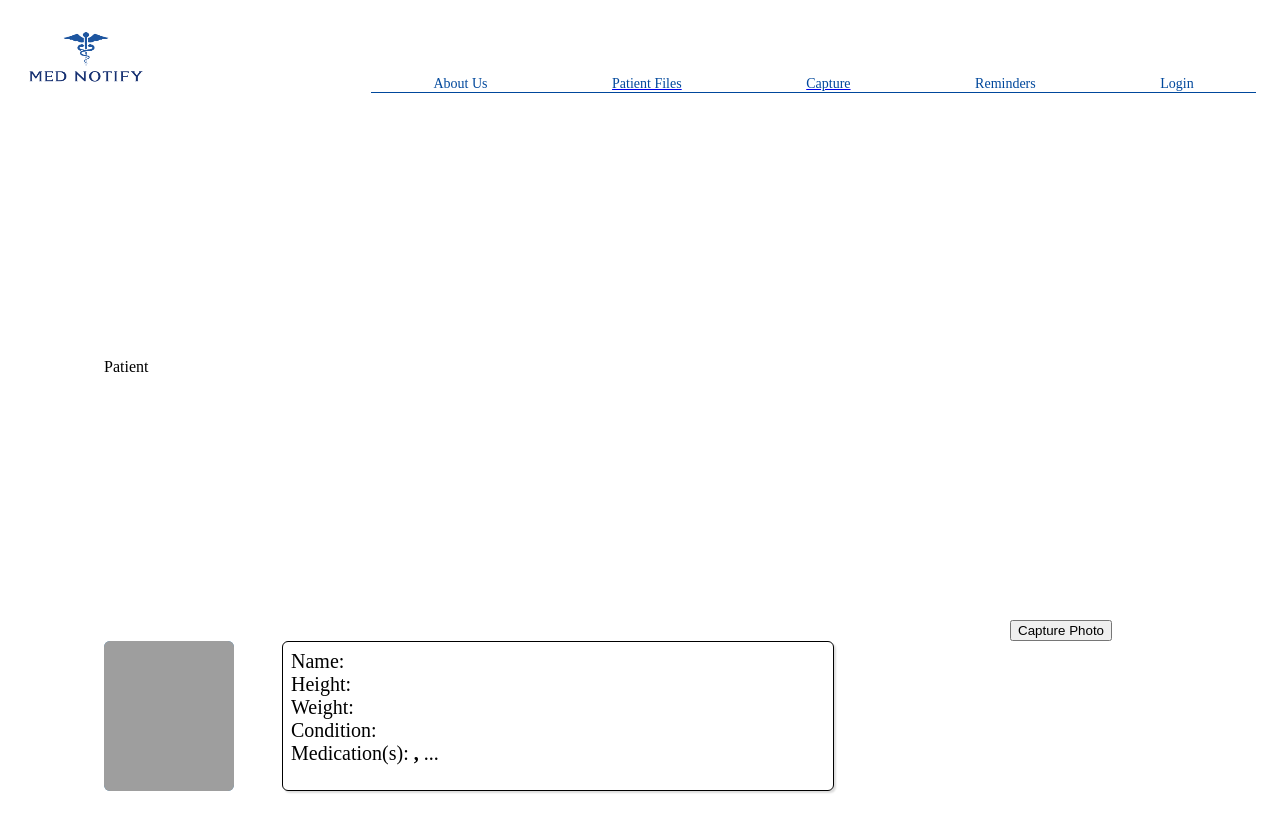
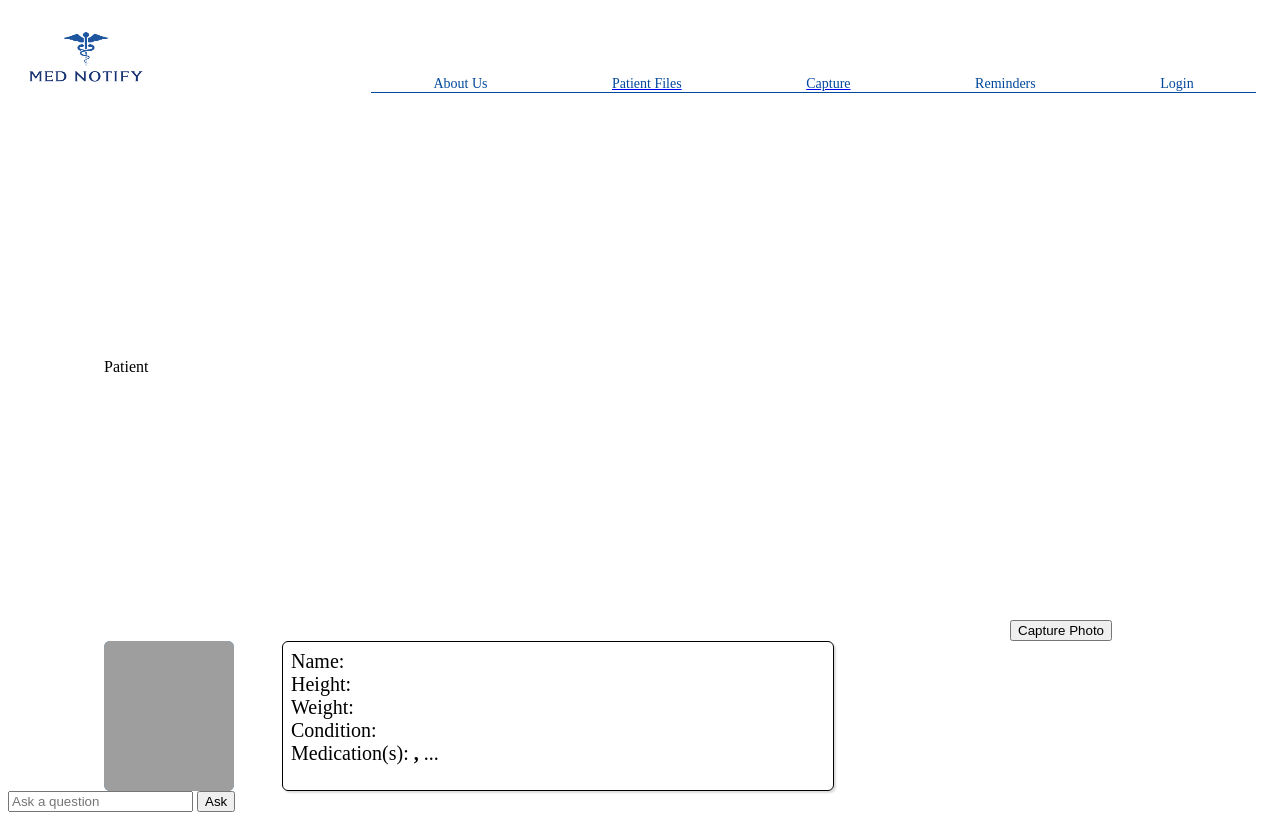
Before and after one commit to neeltron/Laymanify, a Flask app: page /capture in a window 1280 px wide; the page is wider, and only the part inside the window is pictured. Before the commit the page ends 793 px from the top of that part, so only its background shows below. Run offline with Flask 3, Linux system fonts and the light colour scheme; grey boxes are pictures that could not be loaded.

Commit message:
Added Wolfram Integration

```diff
--- a/main.py
+++ b/main.py
@@ -8,13 +8,14 @@
 import face_recognition
 from flask import Flask, render_template, jsonify, request, redirect, session
 import base64
+import requests
 
 data_flow = []
 flag = 0
 final_data = ["", "", "", "", ""]
 
 data_dict = {
-    0: ["neel", "10’10”", "170 lbs", "Ligma", "Ligma"],
+    0: ["neel", "10’10”", "170 lbs", "Flu", "5 mgs of Tylenol"],
     1: ["ariana", "5’5”", "160 lbs", "Congenital Heart Disease", "20 mgs Lisinoprol, 10 mgs Mannitol, 15 mgs Aprostadil"],
     2: ["victor", "5’5”", "150 lbs", "Fever", "5 mgs Hydroxychloroquine, 10 mgs Prednisone, 50 mgs Ibuprofen"],
     3: ["jawad", "6’0”", "210 lbs", "ADHD", "5 mgs Adderall twice a day"]
@@ -50,12 +51,19 @@
 def patient():
     return render_template('index.html', data=data_dict)
 
-@app.route('/capture')
+@app.route('/capture', methods=['GET', 'POST'])
 def capture():
+    question = ""
+    if request.method == 'POST':
+        question = request.form.get('question')
+        response = requests.get("https://api.wolframalpha.com/v1/conversation.jsp?appid=K8YU32-U3RHXRTJ78&i="+question)
+        return f'<script>alert("{response}"); window.location = "/capture";</script>'
+
     if flag == 0:
-        return render_template("capture.html", values=final_data)
+        return render_template("capture.html", values=final_data, question=question)
     else:
-        return render_template("capture.html", values=final_data)
+        return render_template("capture.html", values=final_data, question=question)
+
 
 @app.route('/save_photo', methods=['POST'])
 def save_photo():
--- a/templates/capture.html
+++ b/templates/capture.html
@@ -28,6 +28,13 @@
 
         </div>
     </div>
+
+    <form method="post">
+        <div>
+            <input type="text" name="question" id="question" placeholder="Ask a question">
+            <button type="submit" id="askButton">Ask</button>
+        </div>
+    </form>
 
     <script>
         const cameraView = document.getElementById('camera');
```
Also changed, not shown: static/test.jpg.
